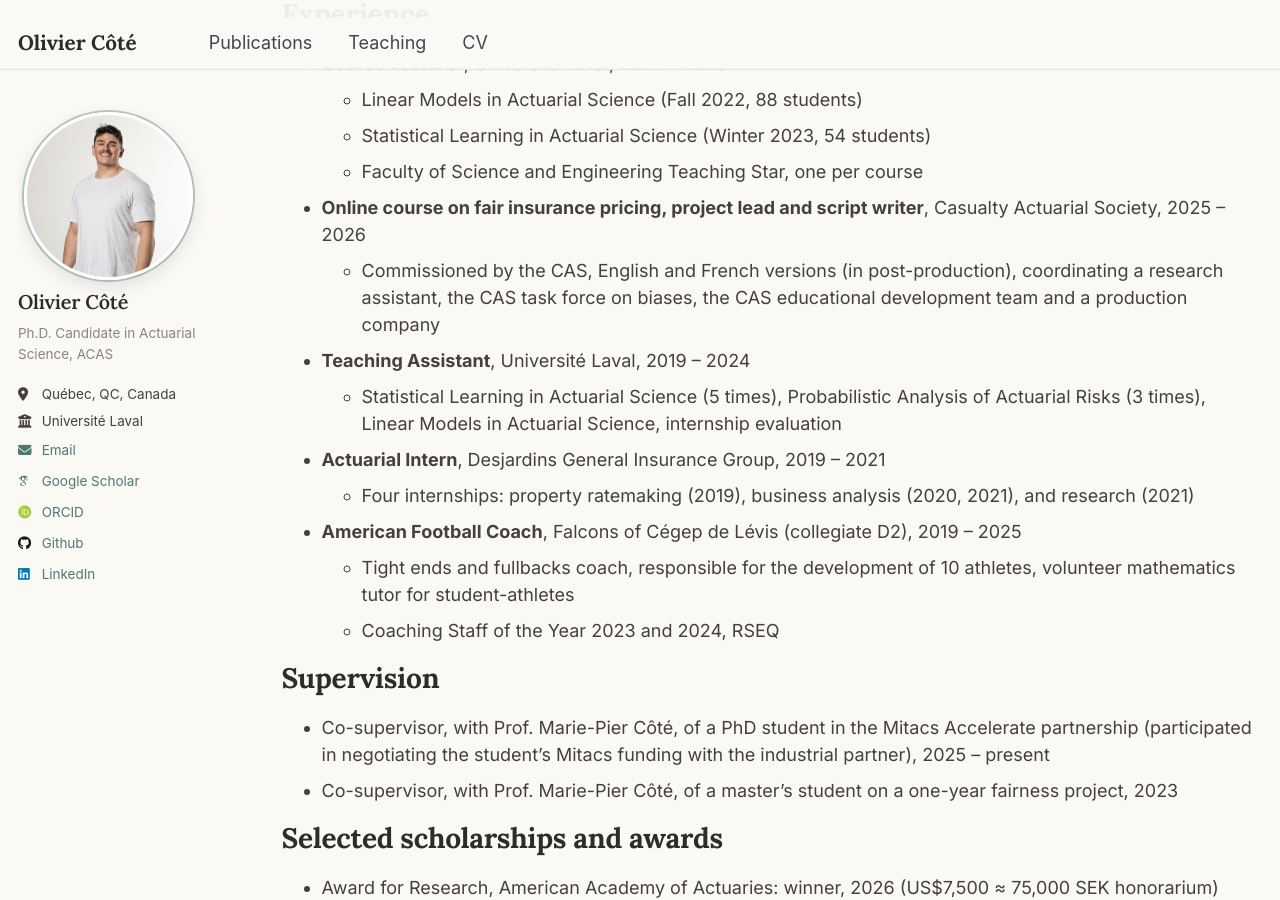
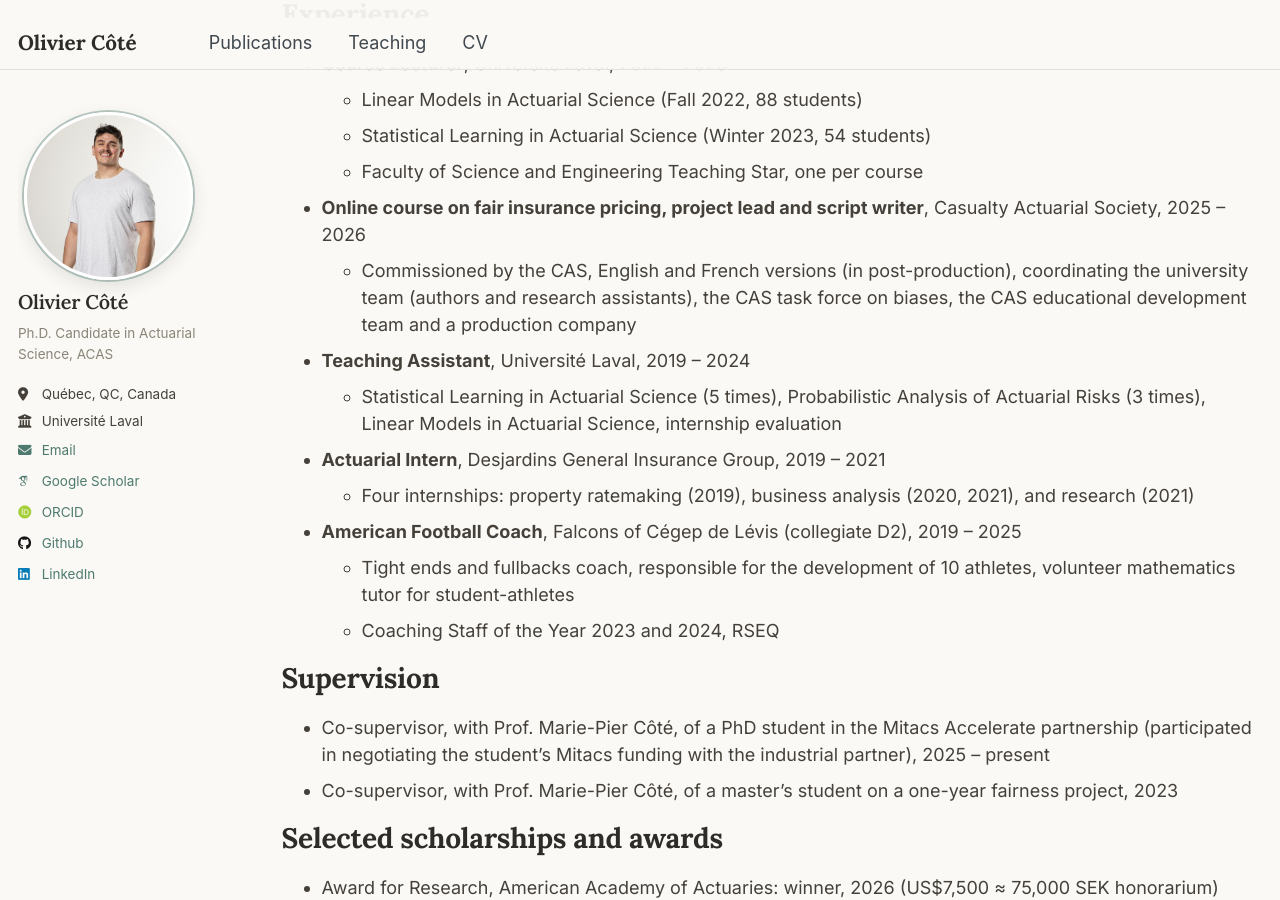
Before and after one commit to OliCoSide/olicoside.github.io, a Jekyll site: the page built from _pages/cv.md, in a window 1280 px wide and 900 px high, scrolled down 2420 px. Built offline with Jekyll 4.4.1, drawn with Linux system fonts in a browser that asks for light colours; some web fonts are replaced.

```diff
--- a/_pages/cv.md
+++ b/_pages/cv.md
@@ -53,7 +53,7 @@ Experience
   * Statistical Learning in Actuarial Science (Winter 2023, 54 students)
   * Faculty of Science and Engineering Teaching Star, one per course
 * **Online course on fair insurance pricing, project lead and script writer**, Casualty Actuarial Society, 2025 – 2026
-  * Commissioned by the CAS, English and French versions (in post-production), coordinating a research assistant, the CAS task force on biases, the CAS educational development team and a production company
+  * Commissioned by the CAS, English and French versions (in post-production), coordinating the university team (authors and research assistants), the CAS task force on biases, the CAS educational development team and a production company
 * **Teaching Assistant**, Université Laval, 2019 – 2024
   * Statistical Learning in Actuarial Science (5 times), Probabilistic Analysis of Actuarial Risks (3 times), Linear Models in Actuarial Science, internship evaluation
 * **Actuarial Intern**, Desjardins General Insurance Group, 2019 – 2021
```
Also changed, not shown: 3 other files.
